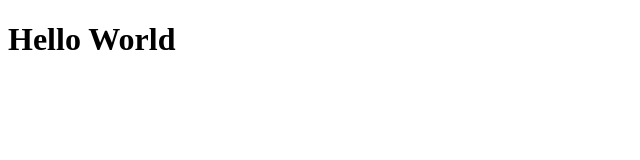
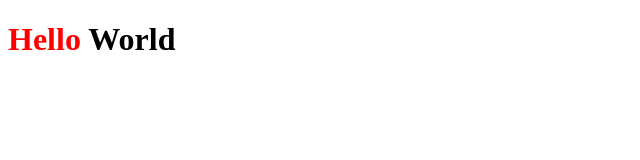
Before and after one commit to WD-GabrielKenji/Application-Ignews, a Next.js app: page / in a window 1280 px wide. Shown: the top 160 px of the page, without its empty margins (0-640 px from the left). Built offline with nearby package versions, Linux system fonts and the light colour scheme.

Commit message:
Feat: Estilização com SASS

```diff
--- a/package.json
+++ b/package.json
@@ -8,9 +8,11 @@
     "start": "next start"
   },
   "dependencies": {
+    "add": "^2.0.6",
     "next": "10.2.3",
     "react": "17.0.2",
-    "react-dom": "17.0.2"
+    "react-dom": "17.0.2",
+    "sass": "^1.34.1"
   },
   "devDependencies": {
     "@types/node": "^15.12.0",
--- a/src/pages/index.tsx
+++ b/src/pages/index.tsx
@@ -1,5 +1,10 @@
+
+import styles from '../styles/home.module.scss';
+
 export default function Home() {
   return (
-    <h1>Hello World</h1>
+    <h1 className={styles.title}>
+      Hello <span>World</span>
+    </h1>
   )
 }
--- /dev/null
+++ b/src/styles/home.module.scss
@@ -0,0 +1,8 @@
+
+.title {
+    color: red;
+
+    span{
+        color: black;
+    }
+}
```
Also changed, not shown: 1 other file (tests, documents, lock files or other folders).
